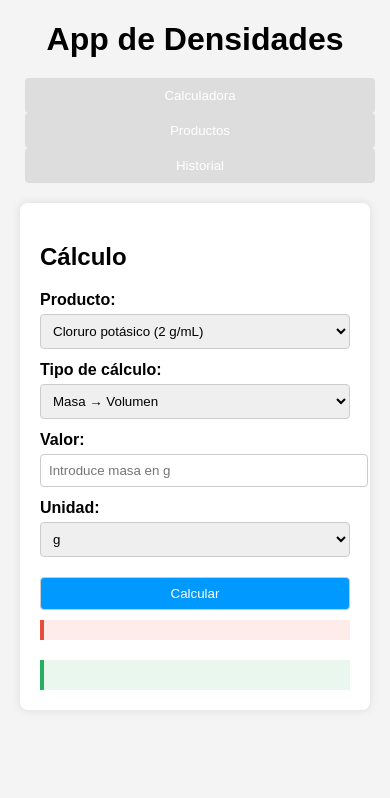
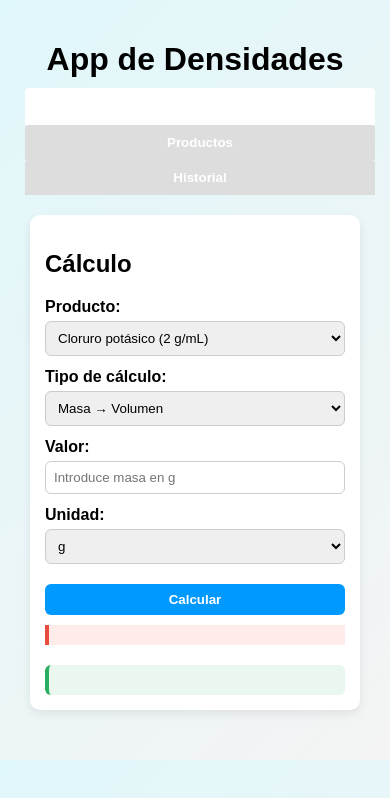
Before and after one commit to Uralsky87/app-densidades, a plain HTML site: page index.html in a window 390 px wide. Drawn offline with Linux system fonts and the light colour scheme.

Commit message:
Fase 3: mejoras visuales y pestañas activas

```diff
--- a/app.js
+++ b/app.js
@@ -368,8 +368,14 @@ document.querySelectorAll(".tab-btn").forEach(btn => {
   btn.addEventListener("click", () => {
     const tab = btn.dataset.tab;
 
+    // Quitar clase activa de todos los tabs
     document.querySelectorAll(".tab").forEach(t => t.classList.remove("active"));
     document.getElementById(`tab-${tab}`).classList.add("active");
+
+    // Quitar clase activa de todos los botones
+    document.querySelectorAll(".tab-btn").forEach(b => b.classList.remove("active-tab"));
+    // Activar el botón pulsado
+    btn.classList.add("active-tab");
   });
 });
 
--- a/index.html
+++ b/index.html
@@ -11,7 +11,7 @@
 
   <!-- Menú de navegación -->
   <nav>
-    <button class="tab-btn" data-tab="calc">Calculadora</button>
+    <button class="tab-btn active-tab" data-tab="calc">Calculadora</button>
     <button class="tab-btn" data-tab="productos">Productos</button>
     <button class="tab-btn" data-tab="historial">Historial</button>
   </nav>
--- a/styles.css
+++ b/styles.css
@@ -1,21 +1,22 @@
 body {
   font-family: Arial, sans-serif;
-  margin: 20px;
-  background: #f4f4f4;
+  margin: 0;
+  padding: 20px;
+  background: linear-gradient(135deg, #e0f7fa, #f4f4f4);
 }
 
 h1 {
   text-align: center;
-  margin-bottom: 20px;
+  margin-bottom: 10px;
 }
 
 .card {
   background: white;
   padding: 20px;
-  border-radius: 8px;
-  max-width: 400px;
-  margin: 0 auto;
-  box-shadow: 0 0 10px rgba(0,0,0,0.1);
+  border-radius: 10px;
+  max-width: 500px;
+  margin: 0 auto 30px auto;
+  box-shadow: 0 4px 10px rgba(0,0,0,0.08);
 }
 
 label {
@@ -28,8 +29,15 @@ input, select, button {
   width: 100%;
   padding: 8px;
   margin-top: 5px;
-  border-radius: 4px;
+  border-radius: 6px;
   border: 1px solid #ccc;
+  box-sizing: border-box;
+}
+
+input:focus, select:focus {
+  outline: none;
+  border-color: #0099ff;
+  box-shadow: 0 0 3px rgba(0,153,255,0.6);
 }
 
 button {
@@ -37,6 +45,8 @@ button {
   color: white;
   margin-top: 20px;
   cursor: pointer;
+  border: none;
+  font-weight: bold;
 }
 
 button:hover {
@@ -48,7 +58,31 @@ button:hover {
   padding: 15px;
   background: #e9f7ef;
   border-left: 4px solid #27ae60;
-  font-size: 1.2em;
+  font-size: 1.1em;
+  border-radius: 6px;
+}
+
+td button {
+  width: auto;
+  padding: 6px 10px;
+  margin-top: 0;
+  font-size: 0.85em;
+}
+
+td button:first-child {
+  background: #3498db;
+}
+
+td button:first-child:hover {
+  background: #2980b9;
+}
+
+td button:nth-child(2) {
+  background: #e74c3c;
+}
+
+td button:nth-child(2):hover {
+  background: #c0392b;
 }
 
 nav {
@@ -57,11 +91,18 @@ nav {
 }
 
 .tab-btn {
-  padding: 10px;
+  padding: 10px 16px;
   margin: 0 5px;
   border: none;
   background: #ddd;
   cursor: pointer;
+  border-radius: 4px 4px 0 0;
+  font-weight: bold;
+}
+
+.tab-btn.active-tab {
+  background: #ffffff;
+  border-bottom: 2px solid #ffffff;
 }
 
 .tab-btn:hover {
@@ -110,3 +151,18 @@ th, td {
 #btnBorrarHistorial:hover {
   background: #ff1a1a;
 }
+
+#tablaHistorial th, #tablaHistorial td {
+  font-size: 0.9em;
+}
+
+@media (max-width: 600px) {
+  .card {
+    margin: 0 10px 30px 10px;
+    padding: 15px;
+  }
+
+  table {
+    font-size: 0.85em;
+  }
+}
```
